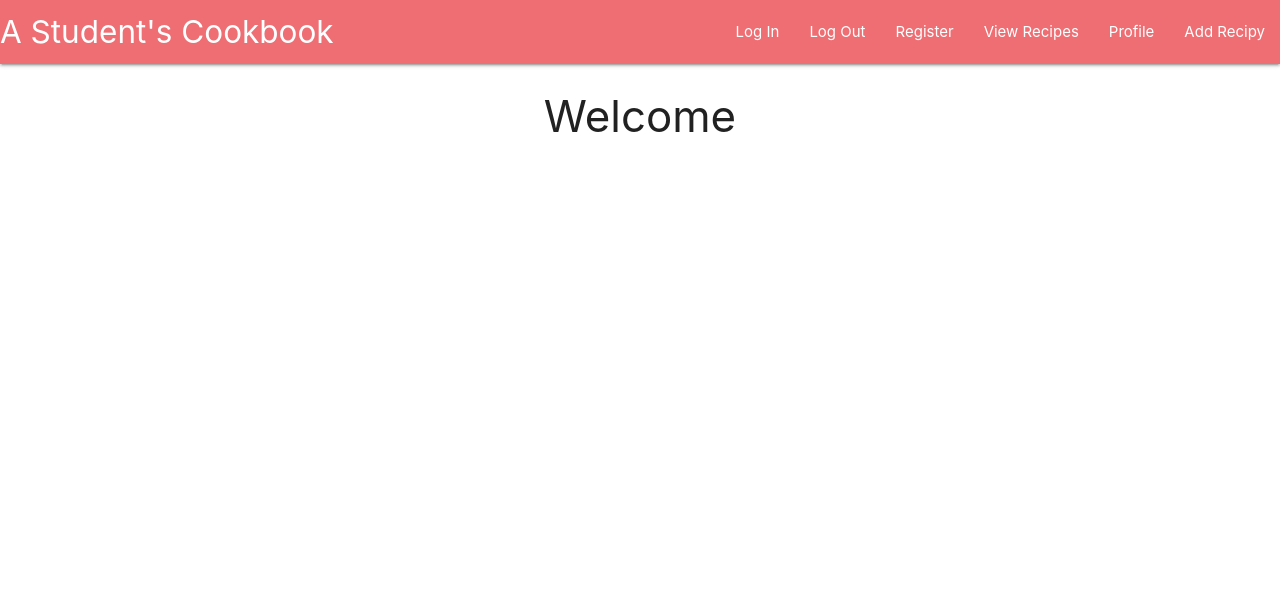
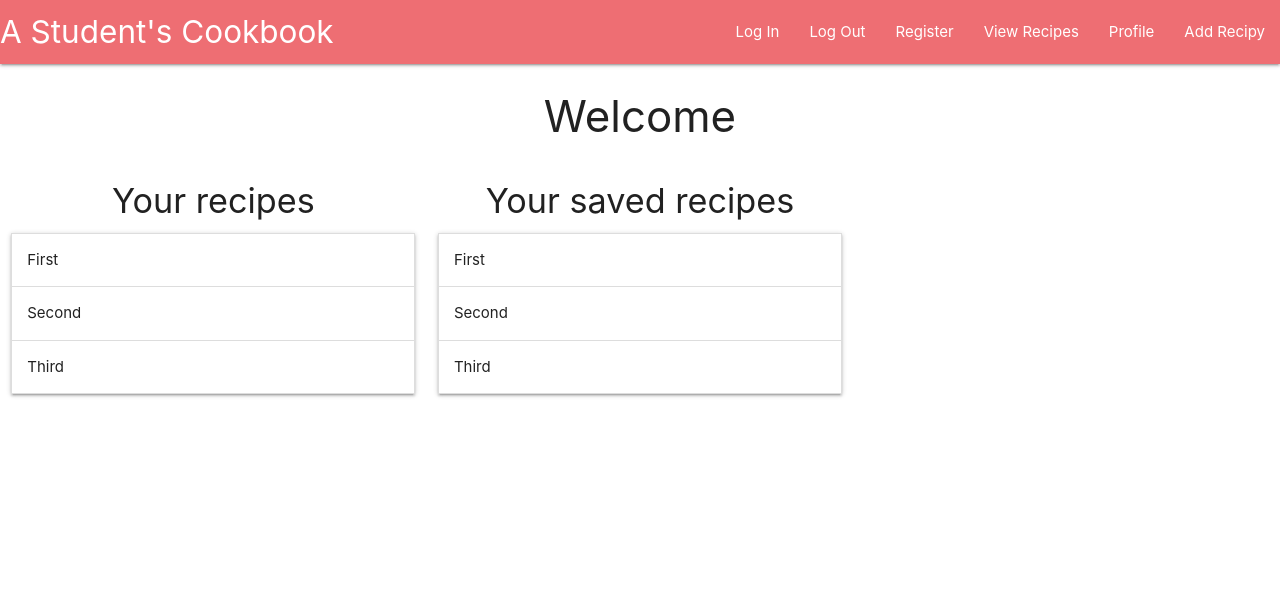
Before and after one commit to hddahdda/student_cookbook, a Flask app: template templates/profile.html in a window 1280 px wide. Shown: the top 596 px of the page. Run offline with Flask 2, Linux system fonts and the light colour scheme; the template is opened without the code that fills it, so the values that code supplies are empty; some libraries are stand-ins or nearby versions.

Commit message:
adding materialize accordion to profile.html page

```diff
--- a/static/js/script.js
+++ b/static/js/script.js
@@ -1,4 +1,5 @@
 $(document).ready(function(){
     $('.sidenav').sidenav();
     $('.parallax').parallax();
+    $('.collapsible').collapsible();
   });
--- a/templates/profile.html
+++ b/templates/profile.html
@@ -2,6 +2,43 @@
 {% block content %}
 <main>
 <h3 class="center-align">Welcome {{ username }}</h2>
+
+<div class="row">
+    <div class="col s4">
+        <h4 class="center-align">Your recipes</h4>
+        <ul class="collapsible">
+            <li>
+              <div class="collapsible-header">First</div>
+              <div class="collapsible-body"><span>Lorem ipsum dolor sit amet.</span></div>
+            </li>
+            <li>
+              <div class="collapsible-header">Second</div>
+              <div class="collapsible-body"><span>Lorem ipsum dolor sit amet.</span></div>
+            </li>
+            <li>
+              <div class="collapsible-header">Third</div>
+              <div class="collapsible-body"><span>Lorem ipsum dolor sit amet.</span></div>
+            </li>
+          </ul>
+    </div>
+    <div class="col s4">
+        <h4 class="center-align">Your saved recipes</h4>
+        <ul class="collapsible">
+            <li>
+              <div class="collapsible-header">First</div>
+              <div class="collapsible-body"><span>Lorem ipsum dolor sit amet.</span></div>
+            </li>
+            <li>
+              <div class="collapsible-header">Second</div>
+              <div class="collapsible-body"><span>Lorem ipsum dolor sit amet.</span></div>
+            </li>
+            <li>
+              <div class="collapsible-header">Third</div>
+              <div class="collapsible-body"><span>Lorem ipsum dolor sit amet.</span></div>
+            </li>
+          </ul>
+    </div>
+</div>
 </main>
 
 {% endblock %}
```
